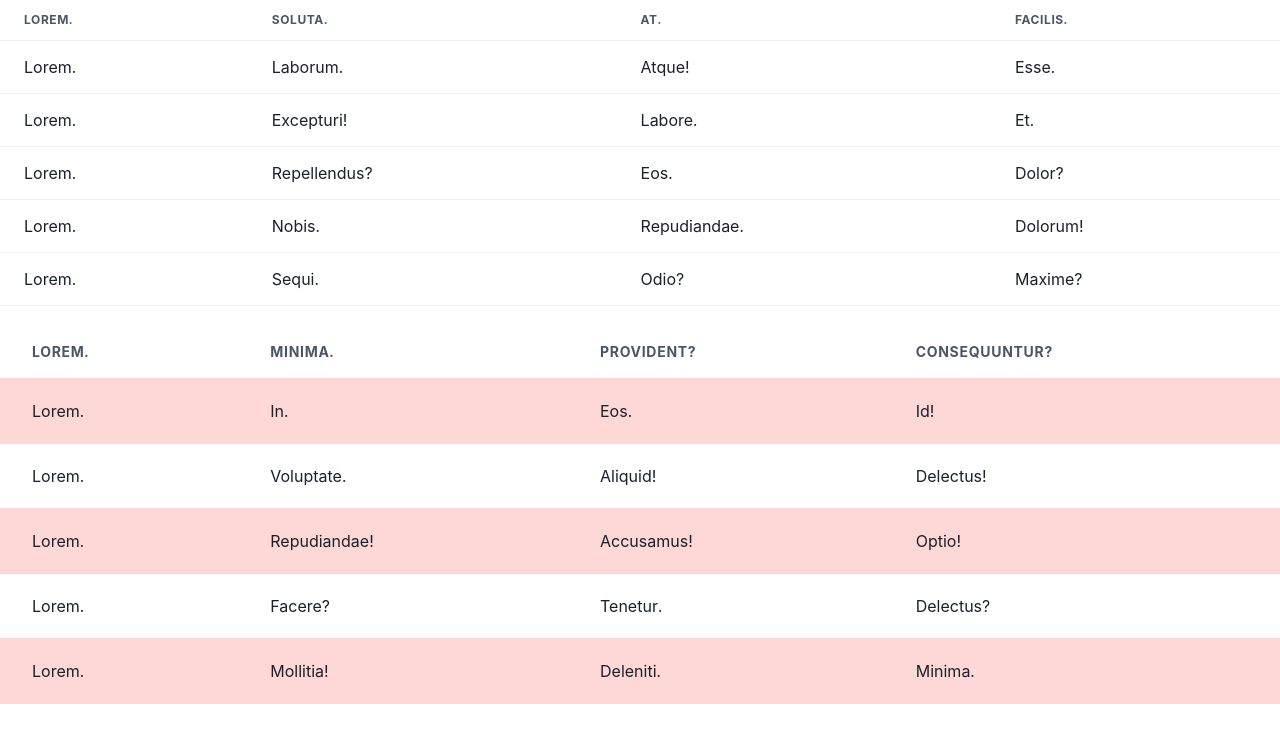
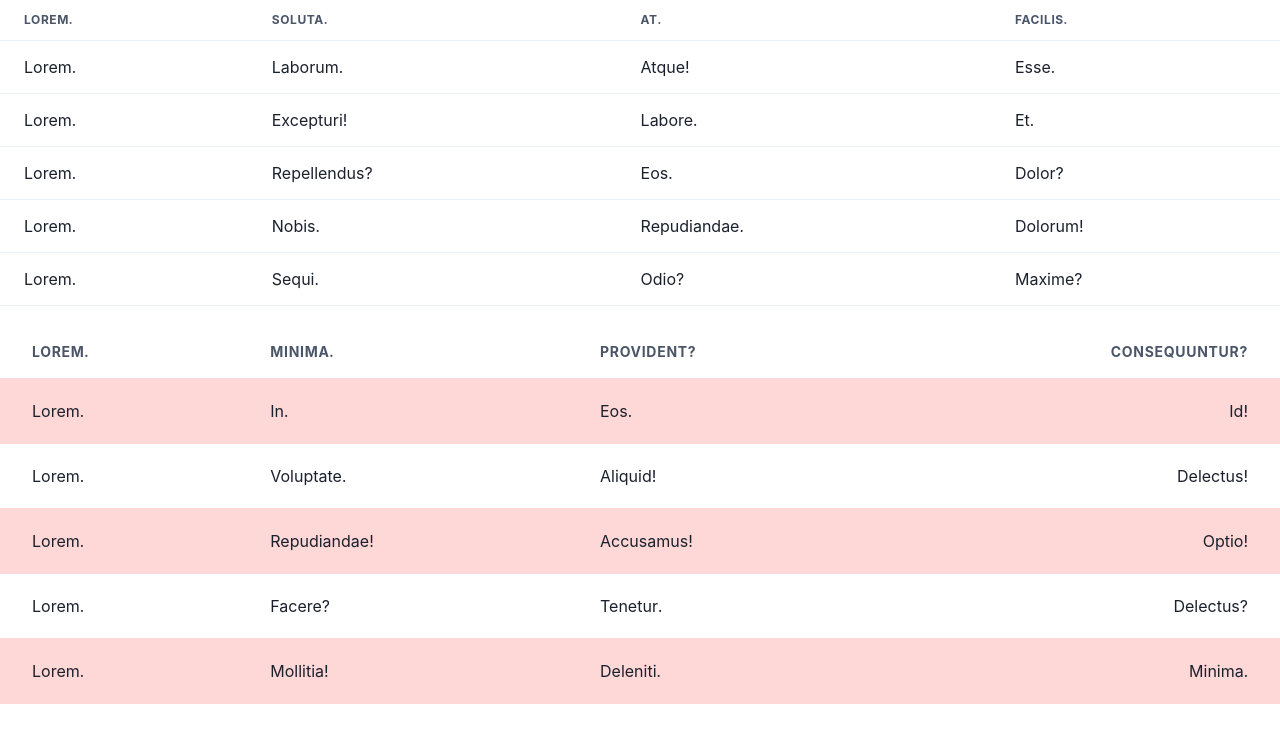
Before and after one commit to namic123/React-basics, a React (Create React App) app: page / in a window 1280 px wide. Shown: the top 742 px of the page. Built offline with nearby package versions, Linux system fonts and the light colour scheme.

Commit message:
table 사용 isNumeric(텍스트 정렬)

```diff
--- a/src/App.js
+++ b/src/App.js
@@ -73,7 +73,7 @@ function App() {
                 <Th>Lorem.</Th>
                 <Th>Minima.</Th>
                 <Th>Provident?</Th>
-                <Th>Consequuntur?</Th>
+                <Th isNumeric>Consequuntur?</Th>
               </Tr>
             </Thead>
             <Tbody>
@@ -81,31 +81,31 @@ function App() {
                 <Td>Lorem.</Td>
                 <Td>In.</Td>
                 <Td>Eos.</Td>
-                <Td>Id!</Td>
+                <Td isNumeric>Id!</Td>
               </Tr>
               <Tr>
                 <Td>Lorem.</Td>
                 <Td>Voluptate.</Td>
                 <Td>Aliquid!</Td>
-                <Td>Delectus!</Td>
+                <Td isNumeric>Delectus!</Td>
               </Tr>
               <Tr>
                 <Td>Lorem.</Td>
                 <Td>Repudiandae!</Td>
                 <Td>Accusamus!</Td>
-                <Td>Optio!</Td>
+                <Td isNumeric>Optio!</Td>
               </Tr>
               <Tr>
                 <Td>Lorem.</Td>
                 <Td>Facere?</Td>
                 <Td>Tenetur.</Td>
-                <Td>Delectus?</Td>
+                <Td isNumeric>Delectus?</Td>
               </Tr>
               <Tr>
                 <Td>Lorem.</Td>
                 <Td>Mollitia!</Td>
                 <Td>Deleniti.</Td>
-                <Td>Minima.</Td>
+                <Td isNumeric>Minima.</Td>
               </Tr>
             </Tbody>
           </Table>
```
